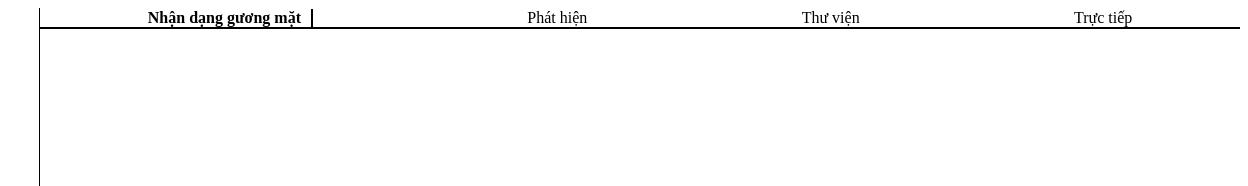
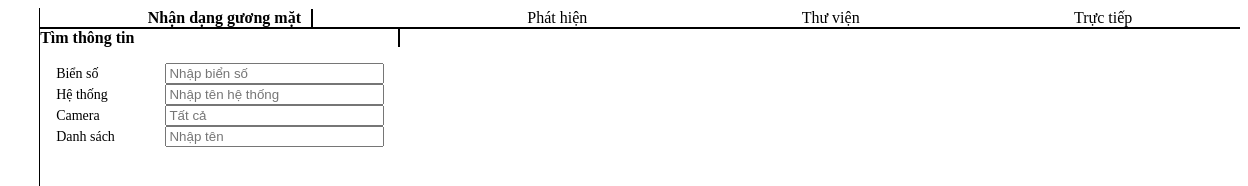
Before and after one commit to HungNguyen12184/web, a plain HTML site: page ndbs.html in a window 1280 px wide. Shown: the top 186 px of the page, 32-1280 px from the left. Drawn offline with Linux system fonts and the light colour scheme.

Commit message:
16/06
Dựng trang nd

```diff
--- a/ndbs.html
+++ b/ndbs.html
@@ -27,7 +27,54 @@
                         <div class="item">Trực tiếp</div>
                     </div>
                 </div>
-                <div class="tabcontent"></div>
+                <div class="tabcontent">
+                    <div class="tabcontentitem">
+                        <div class="cntinfo">
+                            <div class="section">
+                                <div class="tabtitle">Tìm thông tin</div>
+                                <div class="funtion">
+                                    <div class="fntgroup">
+                                        <div class="fntitem">
+                                            <div class="itemtitle">Biển số</div>
+                                            <div class="itemicon">
+                                                <input class="" placeholder="Nhập biển số">
+                                            </div>
+                                        </div>
+                                        <div class="fntitem">
+                                            <div class="itemtitle">Hệ thống</div>
+                                            <div class="itemicon">
+                                                <input class="" placeholder="Nhập tên hệ thống">
+                                                <!-- <section hidden>
+                                                    <option value="">ALL</option>
+                                                    <option value="">System</option>
+                                                </section> -->
+                                            </div>
+
+                                        </div>
+                                        <div class="fntitem">
+                                            <div class="itemtitle">Camera</div>
+                                            <div class="itemicon">
+                                                <input class="" placeholder="Tất cả">
+                                            </div>
+                                        </div>
+                                        <div class="fntitem">
+                                            <div class="itemtitle">Danh sách</div>
+                                            <div class="itemicon">
+                                                <input class="" placeholder="Nhập tên ">
+                                            </div>
+                                        </div>
+
+                                    </div>
+
+                                </div>
+                            </div>
+                            <div class="btnactive"></div>
+
+
+                        </div>
+                        <div class="cntmap"></div>
+                    </div>
+                </div>
             </div>
 
         </div>
--- a/style.css
+++ b/style.css
@@ -175,7 +175,74 @@
     display: flex;
     flex: 1 1 0%;
     min-height: 0;
+}
+
+.tabcontentitem {
+    display: flex;
+    flex-direction: row;
+    flex: 1 1 0%;
+}
+
+.cntinfo {
+    display: flex;
+    flex-direction: column;
+    width: 30%;
+
+}
+
+.section {
+    display: flex;
+    flex-direction: column;
+    flex: 8 1 0%;
+}
+
+.funtion {
+    display: flex;
     flex-direction: column;
 
+}
+
+.fntgroup {
+    display: flex;
+    flex-direction: column;
+    padding: 1rem;
+}
+
+.fntitem {
+    display: flex;
+    flex-direction: row;
+    justify-content: space-around;
+    align-items: center;
+    font-size: 14px;
+}
+
+.itemtitle {
+    display: flex;
+    flex: 1 1 0%;
+    writing-mode: horizontal-tb;
+    text-align: left;
+}
+
+.itemicon {
+    display: flex;
+    flex: 2 1 0%;
+    flex-direction: row;
 
 }
+
+input {
+    width: 100%;
+}
+
+
+.btnactive {
+    display: flex;
+    flex-direction: column;
+    flex: 1 1 0%;
+}
+
+.cntmap {
+    display: flex;
+    flex-direction: column;
+    width: 70%;
+}
```
